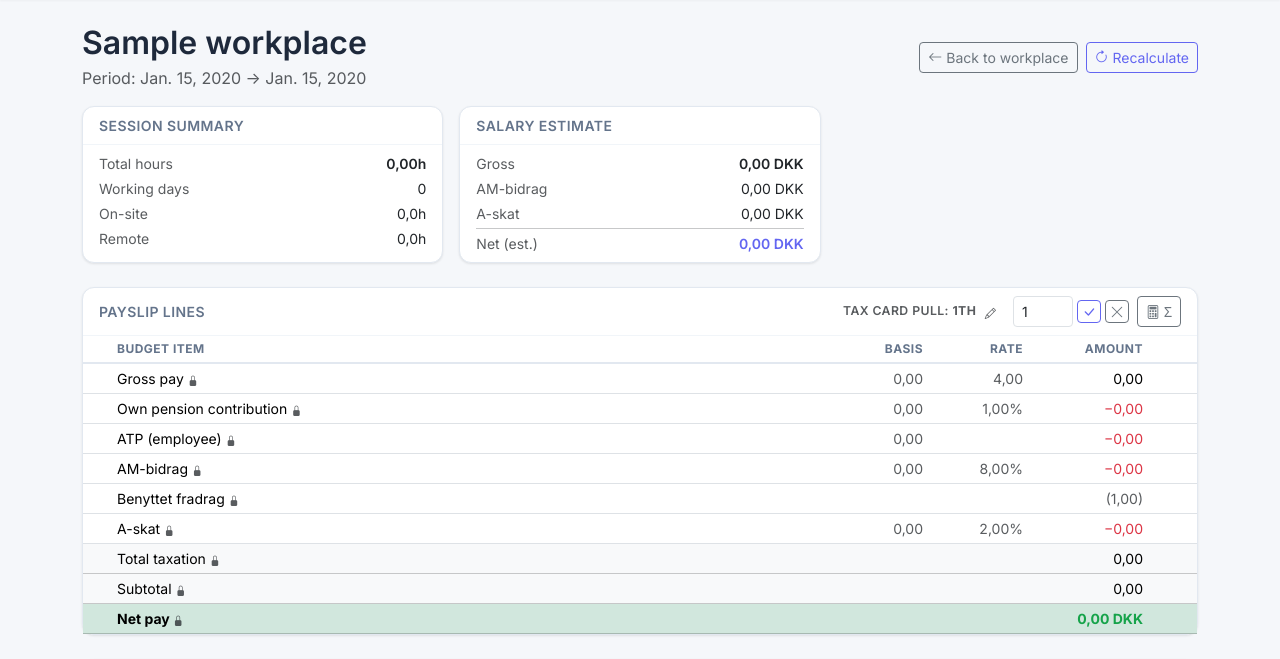
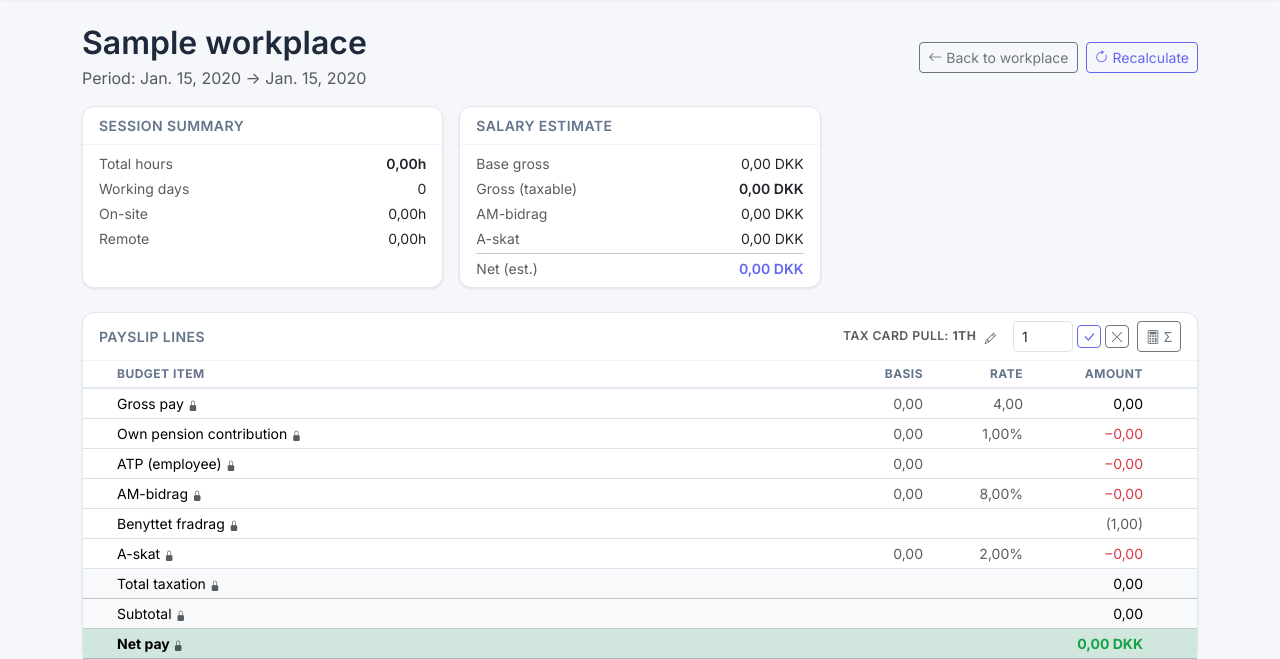
Before and after one commit to Peasniped/BitGigs, a Django app: page /payroll/periods/1/ in a window 1280 px wide. Shown: the part 59-718 px from the top of the page. Run offline with Django 5.2, Linux system fonts and the light colour scheme; data comes from the database, SQL or seed files in the repository; tables that the repository leaves empty hold one stand-in row (values such as "Sample post"); data that the repository does not hold is empty; some libraries are stand-ins or nearby versions.

Commit message:
Corrections to calculation of pension, and expected net pay. + minor UI/UX changes.

```diff
--- a/calendar_view/templates/calendar_view/_calendar_component.html
+++ b/calendar_view/templates/calendar_view/_calendar_component.html
@@ -1,5 +1,6 @@
 {# Reusable calendar component. Include with: #}
 {# {% include "calendar_view/_calendar_component.html" with grid=grid clickable=True workplace_id=workplace.pk %} #}
+{% load dk_filters %}
 
 <div class="calendar-component">
   <table class="table table-bordered calendar-table mb-0">
@@ -23,7 +24,7 @@
           <div class="d-flex justify-content-between align-items-start">
             <span class="calendar-day__number">{{ day.date.day }}</span>
             {% if day.total_hours %}
-              <span class="badge bg-primary bg-opacity-75 calendar-day__hours">{{ day.total_hours|floatformat:1 }}h</span>
+              <span class="badge bg-primary bg-opacity-75 calendar-day__hours">{{ day.total_hours|dk }}h</span>
             {% endif %}
           </div>
           {% for session in day.sessions %}
--- a/calendar_view/templates/calendar_view/month.html
+++ b/calendar_view/templates/calendar_view/month.html
@@ -1,4 +1,5 @@
 {% extends "base.html" %}
+{% load dk_filters %}
 {% block title %}{{ grid.title }} — Calendar — BitGigs{% endblock %}
 
 {% block content %}
@@ -47,7 +48,7 @@
             </a>
           </small>
           {% if day.total_hours %}
-            <span class="badge bg-info">{{ day.total_hours|floatformat:1 }}h</span>
+            <span class="badge bg-info">{{ day.total_hours|dk }}h</span>
           {% endif %}
         </div>
         {% for session in day.sessions %}
--- a/calendar_view/templates/calendar_view/payroll_period.html
+++ b/calendar_view/templates/calendar_view/payroll_period.html
@@ -1,4 +1,5 @@
 {% extends "base.html" %}
+{% load dk_filters %}
 {% block title %}{{ grid.title }} — Payroll Calendar — BitGigs{% endblock %}
 
 {% block content %}
@@ -37,7 +38,7 @@
             </a>
           </small>
           {% if day.total_hours %}
-            <span class="badge bg-info">{{ day.total_hours|floatformat:1 }}h</span>
+            <span class="badge bg-info">{{ day.total_hours|dk }}h</span>
           {% endif %}
         </div>
         {% for session in day.sessions %}
--- a/payroll/services.py
+++ b/payroll/services.py
@@ -15,6 +15,7 @@ from worksessions.models import WorkSession
 from core.services import TaxCalculationService, TaxBreakdown, ATPService
 
 TWO_PLACES = Decimal("0.01")
+FERIEPENGE_PERCENT = Decimal("12.50")
 
 
 # ---------------------------------------------------------------------------
@@ -167,6 +168,9 @@ class SalaryEstimate:
     total_hourly_rate: Decimal | None
     monthly_salary: Decimal | None
     gross_pay: Decimal
+    fritvalgskonto: Decimal
+    taxable_gross: Decimal
+    pension_basis: Decimal
     employee_pension: Decimal
     employer_pension: Decimal
     total_pension: Decimal
@@ -192,14 +196,38 @@ class SalaryEstimateService:
         else:
             gross = workplace.monthly_salary
 
+        fritvalg_basis = Decimal("0")
+        if (
+            getattr(workplace, "fritvalgskonto_enabled", False)
+            and workplace.fritvalgskonto_percent
+            and workplace.fritvalgskonto_percent > 0
+        ):
+            fritvalg_basis = (
+                gross * workplace.fritvalgskonto_percent / Decimal("100")
+            ).quantize(TWO_PLACES, ROUND_HALF_UP)
+
+        feriepenge_basis = Decimal("0")
+        if workplace.vacation_type == Workplace.VacationType.FERIEKONTO:
+            feriepenge_basis = (
+                gross * FERIEPENGE_PERCENT / Decimal("100")
+            ).quantize(TWO_PLACES, ROUND_HALF_UP)
+
+        taxable_gross = (gross + fritvalg_basis).quantize(
+            TWO_PLACES, ROUND_HALF_UP
+        )
+
+        pension_basis = (gross + fritvalg_basis + feriepenge_basis).quantize(
+            TWO_PLACES, ROUND_HALF_UP
+        )
+
         # Employee pension (deducted before tax)
         employee_pension = (
-            gross * workplace.pension_employee_percent / Decimal("100")
+            pension_basis * workplace.pension_employee_percent / Decimal("100")
         ).quantize(TWO_PLACES, ROUND_HALF_UP)
 
         # Employer pension
         employer_pension = (
-            gross * workplace.pension_employer_percent / Decimal("100")
+            pension_basis * workplace.pension_employer_percent / Decimal("100")
         ).quantize(TWO_PLACES, ROUND_HALF_UP)
 
         # ATP contributions based on monthly hours
@@ -214,7 +242,7 @@ class SalaryEstimateService:
         )
 
         tax_breakdown = TaxCalculationService.calculate(
-            gross,
+            taxable_gross,
             as_of=as_of,
             tax_card_type=workplace.tax_card_type,
             employee_pension=employee_pension,
@@ -230,6 +258,9 @@ class SalaryEstimateService:
             total_hourly_rate=workplace.total_hourly_rate,
             monthly_salary=workplace.monthly_salary,
             gross_pay=gross,
+            fritvalgskonto=fritvalg_basis,
+            taxable_gross=taxable_gross,
+            pension_basis=pension_basis,
             employee_pension=employee_pension,
             employer_pension=employer_pension,
             total_pension=employee_pension + employer_pension,
@@ -565,7 +596,7 @@ class PayslipService:
             },
             "pension_employee": {
                 "name": "Own pension contribution",
-                "quantity": gross,
+                "quantity": estimate.pension_basis,
                 "rate": workplace.pension_employee_percent,
                 "amount": pension_emp,
                 "line_type": "pre_tax_deduct",
--- a/payroll/templates/payroll/period_detail.html
+++ b/payroll/templates/payroll/period_detail.html
@@ -12,7 +12,7 @@
     </span>
   </div>
   <div class="d-flex gap-2">
-    <a href="{% url 'workplaces:workplace-detail' period.workplace.pk %}?year={{ period.start_date.year }}&month={{ period.start_date.month }}" class="btn btn-outline-secondary btn-sm">
+    <a href="{% url 'workplaces:workplace-detail' period.workplace.pk %}?year={{ period.end_date.year }}&month={{ period.end_date.month }}" class="btn btn-outline-secondary btn-sm">
       <i class="bi bi-arrow-left me-1"></i>Back to workplace
     </a>
     {% if not period.is_locked %}
@@ -34,8 +34,8 @@
       <div class="card-body py-2" style="font-size:0.875rem;">
         <div class="d-flex justify-content-between mb-1"><span class="text-muted">Total hours</span><span class="fw-semibold">{{ summary.total_hours|dk }}h</span></div>
         <div class="d-flex justify-content-between mb-1"><span class="text-muted">Working days</span><span>{{ summary.working_days }}</span></div>
-        <div class="d-flex justify-content-between mb-1"><span class="text-muted">On-site</span><span>{{ summary.on_site_hours|dk:1 }}h</span></div>
-        <div class="d-flex justify-content-between"><span class="text-muted">Remote</span><span>{{ summary.remote_hours|dk:1 }}h</span></div>
+        <div class="d-flex justify-content-between mb-1"><span class="text-muted">On-site</span><span>{{ summary.on_site_hours|dk }}h</span></div>
+        <div class="d-flex justify-content-between"><span class="text-muted">Remote</span><span>{{ summary.remote_hours|dk }}h</span></div>
       </div>
     </div>
   </div>
@@ -45,7 +45,11 @@
     <div class="card h-100">
       <div class="card-header">Salary Estimate</div>
       <div class="card-body py-2" style="font-size:0.875rem;">
-        <div class="d-flex justify-content-between mb-1"><span class="text-muted">Gross</span><span class="fw-semibold">{{ estimate.gross_pay|dk }} DKK</span></div>
+        <div class="d-flex justify-content-between mb-1"><span class="text-muted">Base gross</span><span>{{ estimate.gross_pay|dk }} DKK</span></div>
+        {% if estimate.fritvalgskonto %}
+          <div class="d-flex justify-content-between mb-1"><span class="text-muted">Fritvalgskonto</span><span>{{ estimate.fritvalgskonto|dk }} DKK</span></div>
+        {% endif %}
+        <div class="d-flex justify-content-between mb-1"><span class="text-muted">Gross (taxable)</span><span class="fw-semibold">{{ estimate.taxable_gross|dk }} DKK</span></div>
         {% if estimate.tax_breakdown %}
           <div class="d-flex justify-content-between mb-1"><span class="text-muted">AM-bidrag</span><span>{{ estimate.tax_breakdown.am_bidrag|dk }} DKK</span></div>
           <div class="d-flex justify-content-between mb-1"><span class="text-muted">A-skat</span><span>{{ estimate.tax_breakdown.a_skat|dk }} DKK</span></div>
--- a/templates/dashboard.html
+++ b/templates/dashboard.html
@@ -1,4 +1,5 @@
 {% extends "base.html" %}
+{% load dk_filters %}
 {% block title %}Dashboard — BitGigs{% endblock %}
 
 {% block content %}
@@ -71,7 +72,7 @@
     <div class="d-flex gap-4 align-items-center" style="font-size:0.85rem;">
       <div class="text-center">
         <small class="text-muted d-block" style="font-size:0.7rem;">Hours</small>
-        <span class="fw-semibold">{{ item.actual_hours|floatformat:1 }}</span>
+        <span class="fw-semibold">{{ item.actual_hours|dk }}</span>
       </div>
       <div class="text-center">
         <small class="text-muted d-block" style="font-size:0.7rem;">Earned</small>
--- a/workplaces/views.py
+++ b/workplaces/views.py
@@ -117,9 +117,7 @@ class WorkplaceDetailView(View):
         # Pension & fritvalgskonto from estimate
         pension_employee = estimate.employee_pension
         pension_employer = estimate.employer_pension
-        fritvalgskonto = Decimal("0")
-        if estimate.gross_pay:
-            fritvalgskonto = (estimate.gross_pay * workplace.fritvalgskonto_percent / Decimal("100")).quantize(Decimal("0.01"))
+        fritvalgskonto = estimate.fritvalgskonto
 
         # Selected day sessions (if a day is clicked)
         selected_date = request.GET.get("day")
```
Also changed, not shown: core/views.py (+5 -5 lines), payroll/tests/test_services.py (+40 -0 lines), workplaces/templates/workplaces/workplace_detail.html (+4 -3 lines), worksessions/templates/worksessions/monthly_overview.html (+7 -6 lines).
